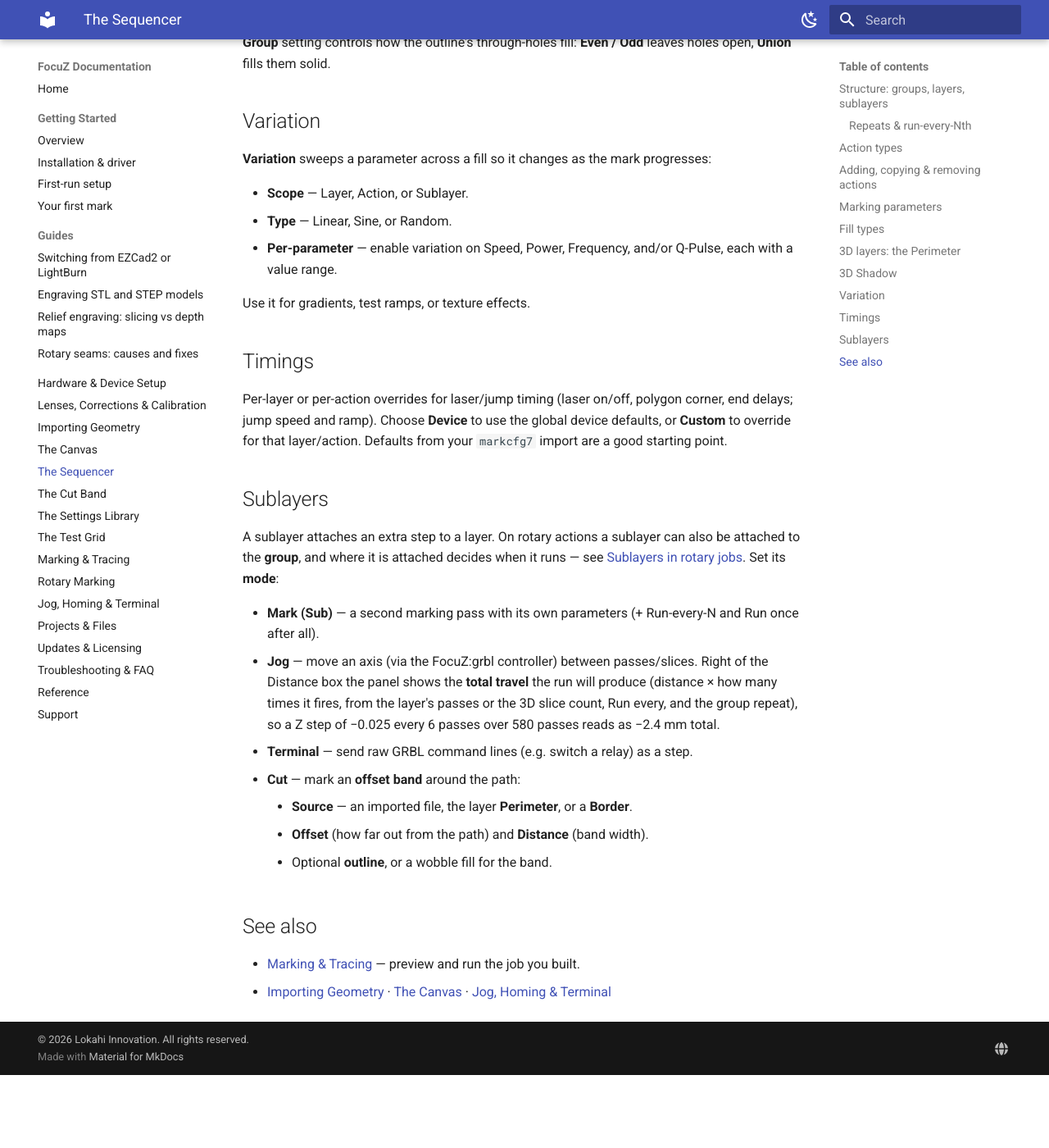
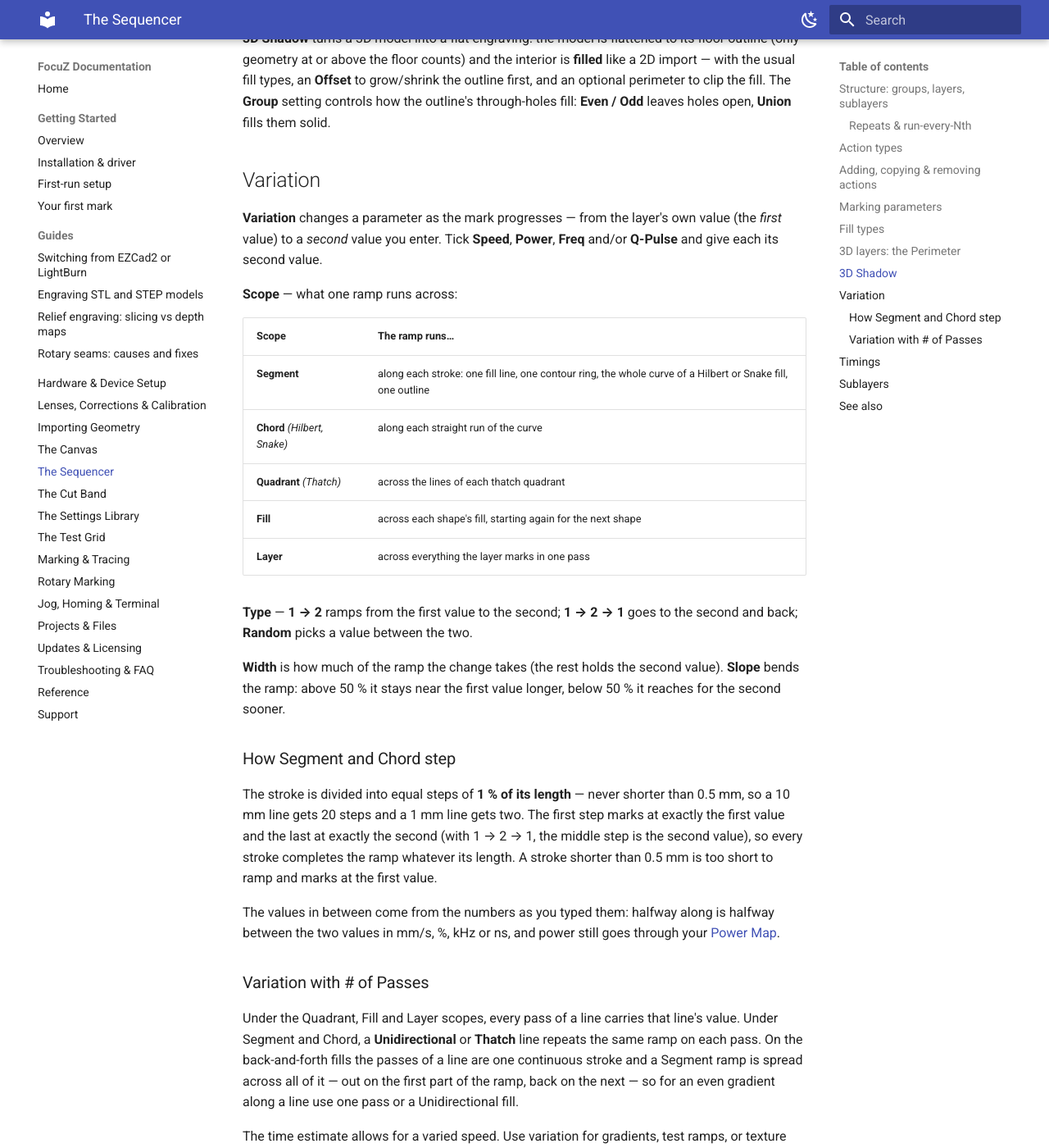
Before and after one commit to Lokahi-Shop/focuz-docs, an MkDocs documentation site: the page built from docs/sequencer.md, in a window 1280 px wide and 1400 px high, scrolled down 5035 px. Shown: the whole window at 82% size. Built offline with MkDocs 1.6.1 and Material for MkDocs 9.7.7, drawn with Linux system fonts in a browser that asks for light colours; before the commit the page ends 6346 px from its top, so only the background shows below that; some of the changed text lies outside the part shown.

Commit message:
Sequencer: variation scopes, percentage steps, thatch passes
The Variation section lists the real scopes and types, explains the 1 percent
steps and how values blend, and how variation behaves with # of Passes.
Thatch and # of Passes are described as they mark.

Co-Authored-By: Claude Fable 5.1 <noreply@anthropic.com>

```diff
--- a/docs/sequencer.md
+++ b/docs/sequencer.md
@@ -126,7 +126,7 @@ Per layer:
 | **Power** (%) | Laser power (0–100). |
 | **Frequency** (kHz) | Pulse frequency, clamped to the device min/max. |
 | **Q-Pulse** | Pulse-width / energy-per-pulse control. |
-| **# of Passes** | Repeats each fill line (or, for a contour fill, each ring) that many times before moving on — like a per-segment pass count. Hidden for Wobble and Hilbert, where it doesn't apply. The whole-layer pass count is **Repeat** in the layer header. |
+| **# of Passes** | Repeats each fill line (or, for a contour fill, each ring) that many times before moving on — like a per-segment pass count. **Unidirectional** and **Thatch** repeat a line in the same direction every time; the other line fills go back and forth along it. Hidden for Wobble and Hilbert, where it doesn't apply. The whole-layer pass count is **Repeat** in the layer header. |
 
 ## Fill types
 
@@ -136,7 +136,9 @@ Pick a **fill** to engrave a filled area (leave it off to mark just the outline)
   crossed). Set **Spacing** and **Angle**.
 - **Snake** — a continuous serpentine fill.
 - **Contour** — concentric rings that follow the shape.
-- **Thatch** — a textured/wobble fill (set its size and phase).
+- **Thatch** — a tiled weave: each tile has four quadrants of short parallel lines, alternating upright
+  and across (set the tile size and phase). It marks one quadrant at a time, every line of a quadrant in
+  the same direction.
 
 Common controls: **Spacing** and **Angle** for line fills, **Auto Rotate** (+ **Step**) to turn the fill
 angle each pass, and **Center** (where the rings start, as a % of the spacing) for **Contour**.
@@ -185,13 +187,50 @@ The **Group** setting controls how the outline's through-holes fill: **Even / Od
 
 ## Variation
 
-**Variation** sweeps a parameter across a fill so it changes as the mark progresses:
+**Variation** changes a parameter as the mark progresses — from the layer's own value (the *first*
+value) to a *second* value you enter. Tick **Speed**, **Power**, **Freq** and/or **Q-Pulse** and give
+each its second value.
 
-- **Scope** — Layer, Action, or Sublayer.
-- **Type** — Linear, Sine, or Random.
-- **Per-parameter** — enable variation on Speed, Power, Frequency, and/or Q-Pulse, each with a value range.
+**Scope** — what one ramp runs across:
 
-Use it for gradients, test ramps, or texture effects.
+| Scope | The ramp runs… |
+|---|---|
+| **Segment** | along each stroke: one fill line, one contour ring, the whole curve of a Hilbert or Snake fill, one outline |
+| **Chord** *(Hilbert, Snake)* | along each straight run of the curve |
+| **Quadrant** *(Thatch)* | across the lines of each thatch quadrant |
+| **Fill** | across each shape's fill, starting again for the next shape |
+| **Layer** | across everything the layer marks in one pass |
+
+**Type** — **1 → 2** ramps from the first value to the second; **1 → 2 → 1** goes to the second and
+back; **Random** picks a value between the two.
+
+**Width** is how much of the ramp the change takes (the rest holds the second value). **Slope** bends
+the ramp: above 50 % it stays near the first value longer, below 50 % it reaches for the second sooner.
+
+### How Segment and Chord step
+
+The stroke is divided into equal steps of **1 % of its length** — never shorter than 0.5 mm, so a
+10 mm line gets 20 steps and a 1 mm line gets two. The first step marks at exactly the first value and
+the last at exactly the second (with 1 → 2 → 1, the middle step is the second value), so every stroke
+completes the ramp whatever its length. A stroke shorter than 0.5 mm is too short to ramp and marks at
+the first value.
+
+The values in between come from the numbers as you typed them: halfway along is halfway between the
+two values in mm/s, %, kHz or ns, and power still goes through your
+[Power Map](hardware-setup.md#power-map-device-power-map).
+
+### Variation with # of Passes
+
+Under the Quadrant, Fill and Layer scopes, every pass of a line carries that line's value. Under
+Segment and Chord, a **Unidirectional** or **Thatch** line repeats the same ramp on each pass. On the
+back-and-forth fills the passes of a line are one continuous stroke and a Segment ramp is spread across
+all of it — out on the first part of the ramp, back on the next — so for an even gradient along a line
+use one pass or a Unidirectional fill.
+
+The time estimate allows for a varied speed. Use variation for gradients, test ramps, or texture
+effects: in a [Test Grid](test-grid.md) the second value gets its own axis, and on a rotary job the ramp
+is worked out on the whole design ([Variation in rotary jobs](rotary.md#variation-in-rotary-jobs)).
+Variation is not offered on 2D Grid layers.
 
 ## Timings
 
```
